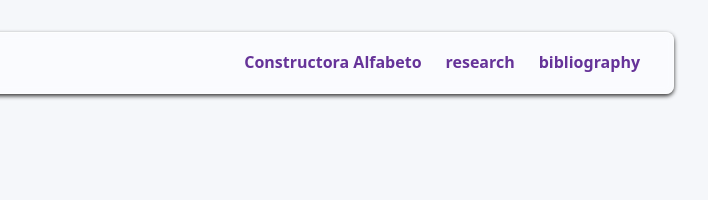
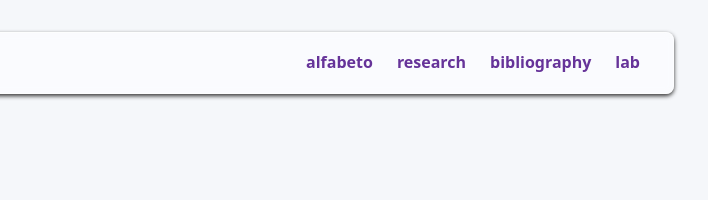
Before and after one commit to dleonva/dleonva.github.io, a plain HTML site: page hub/index.html in a window 1280 px wide. Shown: the top 200 px of the page, 350-1058 px from the left. Drawn offline with Linux system fonts and the light colour scheme.

Commit message:
Construyo pagina lab.html en el hub y la conecto desde el menu principal

```diff
--- a/hub/index.html
+++ b/hub/index.html
@@ -27,9 +27,10 @@
                             </svg>
                 </a>
                 <ul>
-                    <li><a href="../index.html">Constructora Alfabeto</a></li>
+                    <li><a href="../index.html">alfabeto</a></li>
                     <li><a href="./research.html">research</a></li>
                     <li><a href="./bibliography.html">bibliography</a></li>
+                    <li><a href="./lab.html">lab</a></li>
                 </ul>
             </nav>
         </header>
```
Also changed, not shown: hub/lab.html (added).
